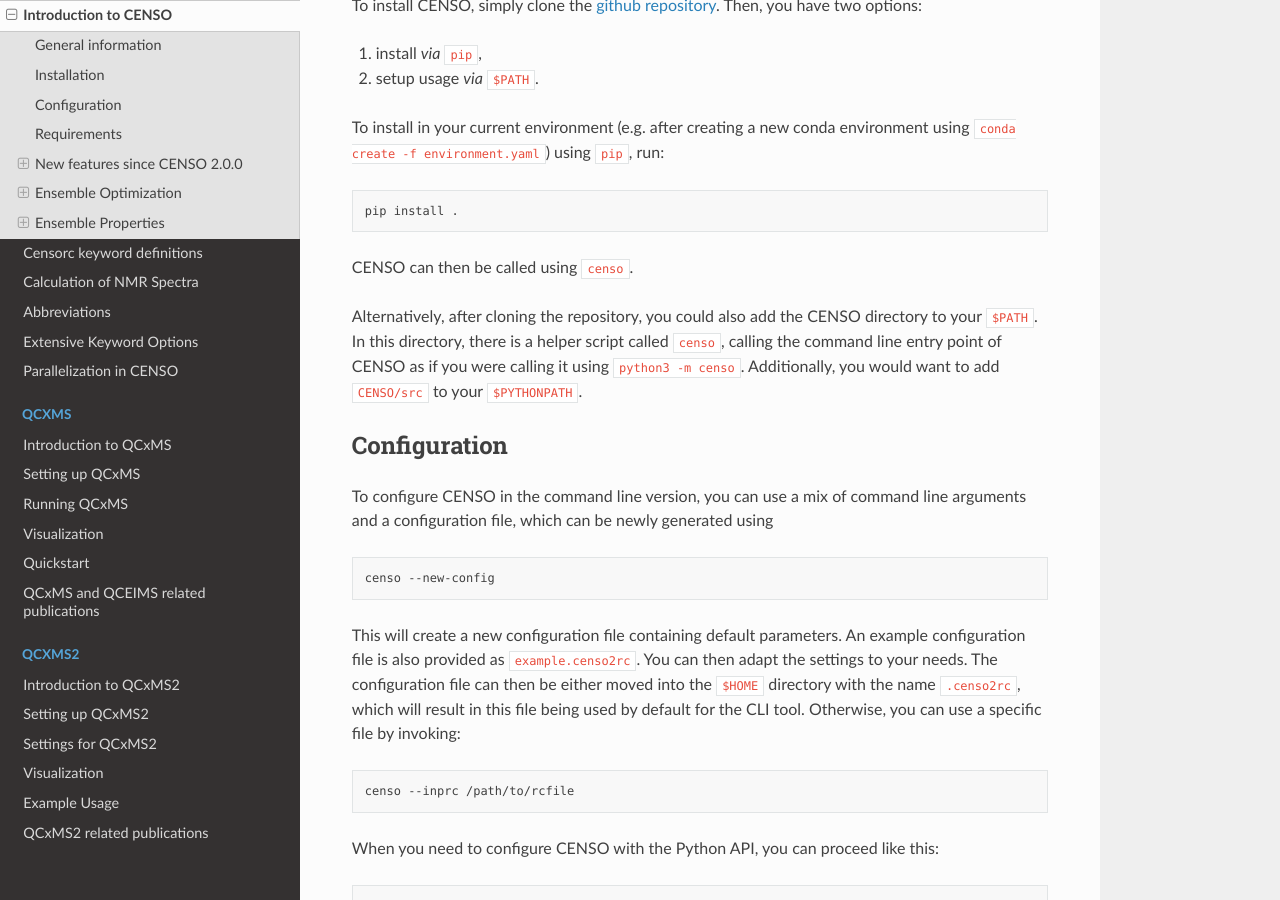
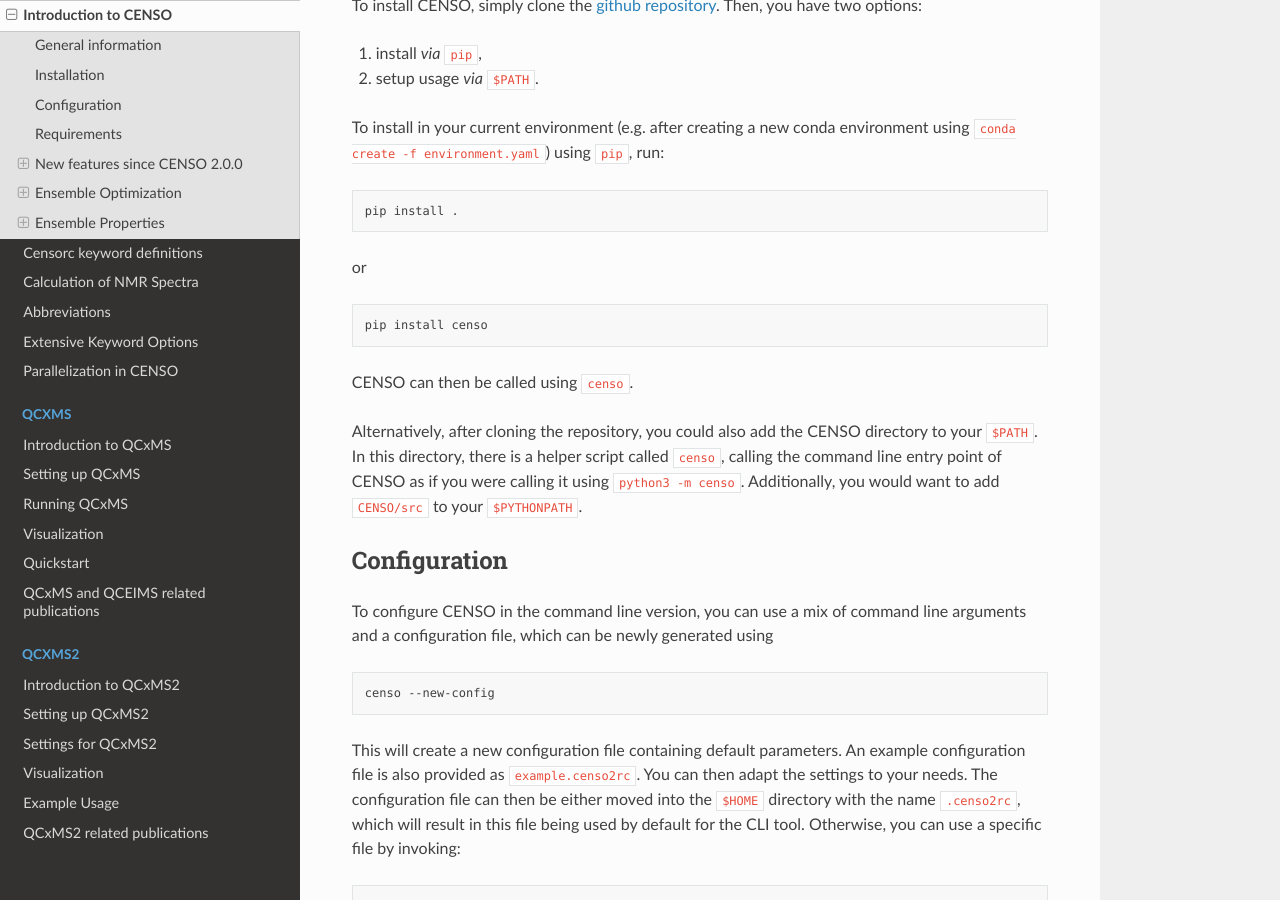
Before and after one commit to grimme-lab/xtb_docs, a Sphinx documentation site: the page built from source/CENSO_docs/censo.rst, in a window 1280 px wide and 900 px high, scrolled down 1737 px. Built offline with Sphinx 7.4.7 and the Read the Docs theme 3.1.0, drawn with Linux system fonts in a browser that asks for light colours.

Commit message:
mention pypi installation

```diff
--- a/source/CENSO_docs/censo.rst
+++ b/source/CENSO_docs/censo.rst
@@ -60,6 +60,12 @@ To install in your current environment (e.g. after creating a new conda environm
 .. code:: sh
 
     pip install .
+
+or
+
+.. code:: sh
+
+    pip install censo
 
 CENSO can then be called using ``censo``.
 
```
